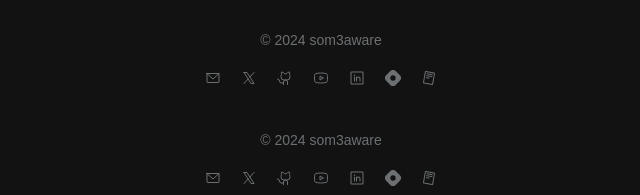
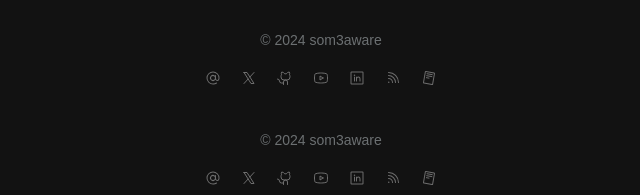
Before and after one commit to ahmedsomaa/my-portfolio, a Next.js app: page / in a window 1280 px wide. Shown: the part 726-921 px from the top of the page, without its empty margins (319-959 px from the left). Built offline with nearby package versions, Linux system fonts and the light colour scheme; a web font is replaced by a local one.

Commit message:
refactor: Change main text color to neutral 500/95

```diff
--- a/src/components/icons/socials/email.tsx
+++ b/src/components/icons/socials/email.tsx
@@ -5,27 +5,12 @@ export const EmailIcon = () => {
     <svg
       width="16px"
       height="16px"
+      fill="currentColor"
       viewBox="0 0 256 256"
       xmlns="http://www.w3.org/2000/svg"
-      className="text-secondaryDarker group-hover:text-[#EA4335] duration-200"
+      className="text-neutral-500/95 group-hover:text-[#EA4335] duration-200"
     >
-      <rect width="256" height="256" fill="none" />
-      <path
-        d="M32,56H224a0,0,0,0,1,0,0V192a8,8,0,0,1-8,8H40a8,8,0,0,1-8-8V56A0,0,0,0,1,32,56Z"
-        fill="none"
-        stroke="currentColor"
-        strokeLinecap="round"
-        strokeLinejoin="round"
-        strokeWidth="16"
-      />
-      <polyline
-        points="224 56 128 144 32 56"
-        fill="none"
-        stroke="currentColor"
-        strokeLinecap="round"
-        strokeLinejoin="round"
-        strokeWidth="16"
-      />
+      <path d="M128,24a104,104,0,0,0,0,208c21.51,0,44.1-6.48,60.43-17.33a8,8,0,0,0-8.86-13.33C166,210.38,146.21,216,128,216a88,88,0,1,1,88-88c0,26.45-10.88,32-20,32s-20-5.55-20-32V88a8,8,0,0,0-16,0v4.26a48,48,0,1,0,5.93,65.1c6,12,16.35,18.64,30.07,18.64,22.54,0,36-17.94,36-48A104.11,104.11,0,0,0,128,24Zm0,136a32,32,0,1,1,32-32A32,32,0,0,1,128,160Z"></path>
     </svg>
   );
 };
--- a/src/components/icons/socials/github.tsx
+++ b/src/components/icons/socials/github.tsx
@@ -7,7 +7,7 @@ export const GithubIcon = () => {
       height="16px"
       viewBox="0 0 256 256"
       xmlns="http://www.w3.org/2000/svg"
-      className="text-secondaryDarker group-hover:text-[#181717] duration-200"
+      className="text-neutral-500/95 group-hover:text-neutral-50/95 duration-200"
     >
       <path fill="none" d="M0 0h256v256H0z" />
       <path
--- a/src/components/icons/socials/hashnode.tsx
+++ b/src/components/icons/socials/hashnode.tsx
@@ -3,17 +3,14 @@ import React from 'react';
 export const HashnodeIcon = () => {
   return (
     <svg
-      role="img"
       width="16px"
       height="16px"
-      stroke="none"
-      viewBox="0 0 24 24"
       fill="currentColor"
+      viewBox="0 0 256 256"
       xmlns="http://www.w3.org/2000/svg"
-      className="text-secondaryDarker group-hover:text-[#2962FF] duration-200"
+      className="text-neutral-500/95 group-hover:text-[#2962FF] duration-200"
     >
-      <title>Hashnode</title>
-      <path d="M22.351 8.019l-6.37-6.37a5.63 5.63 0 0 0-7.962 0l-6.37 6.37a5.63 5.63 0 0 0 0 7.962l6.37 6.37a5.63 5.63 0 0 0 7.962 0l6.37-6.37a5.63 5.63 0 0 0 0-7.962zM12 15.953a3.953 3.953 0 1 1 0-7.906 3.953 3.953 0 0 1 0 7.906z" />
+      <path d="M106.91,149.09A71.53,71.53,0,0,1,128,200a8,8,0,0,1-16,0,56,56,0,0,0-56-56,8,8,0,0,1,0-16A71.53,71.53,0,0,1,106.91,149.09ZM56,80a8,8,0,0,0,0,16A104,104,0,0,1,160,200a8,8,0,0,0,16,0A120,120,0,0,0,56,80Zm118.79,1.21A166.9,166.9,0,0,0,56,32a8,8,0,0,0,0,16A151,151,0,0,1,163.48,92.52,151,151,0,0,1,208,200a8,8,0,0,0,16,0A166.9,166.9,0,0,0,174.79,81.21ZM60,184a12,12,0,1,0,12,12A12,12,0,0,0,60,184Z"></path>
     </svg>
   );
 };
--- a/src/components/icons/socials/linkedin.tsx
+++ b/src/components/icons/socials/linkedin.tsx
@@ -8,7 +8,7 @@ export const LinkedInIcon = () => {
       fill="currentColor"
       viewBox="0 0 256 256"
       xmlns="http://www.w3.org/2000/svg"
-      className="text-secondaryDarker group-hover:text-[#0A66C2] duration-200"
+      className="text-neutral-500/95 group-hover:text-[#0A66C2] duration-200"
     >
       <path d="M216,24H40A16,16,0,0,0,24,40V216a16,16,0,0,0,16,16H216a16,16,0,0,0,16-16V40A16,16,0,0,0,216,24Zm0,192H40V40H216V216ZM96,112v64a8,8,0,0,1-16,0V112a8,8,0,0,1,16,0Zm88,28v36a8,8,0,0,1-16,0V140a20,20,0,0,0-40,0v36a8,8,0,0,1-16,0V112a8,8,0,0,1,15.79-1.78A36,36,0,0,1,184,140ZM100,84A12,12,0,1,1,88,72,12,12,0,0,1,100,84Z"></path>
     </svg>
--- a/src/components/icons/socials/resume.tsx
+++ b/src/components/icons/socials/resume.tsx
@@ -7,7 +7,7 @@ export const ResumeIcon = () => {
       height="16px"
       viewBox="0 0 256 256"
       xmlns="http://www.w3.org/2000/svg"
-      className="text-secondaryDarker group-hover:text-secondaryDark duration-200"
+      className="text-neutral-500/95 group-hover:text-neutral-50/95 duration-200"
     >
       <path fill="none" d="M0 0h256v256H0z" />
       <rect
--- a/src/components/icons/socials/x.tsx
+++ b/src/components/icons/socials/x.tsx
@@ -7,7 +7,7 @@ export const XIcon = () => {
       height="16px"
       viewBox="0 0 256 256"
       xmlns="http://www.w3.org/2000/svg"
-      className="text-secondaryDarker group-hover:text-[#000000] duration-200"
+      className="text-neutral-500/95 group-hover:text-[#000000] duration-200"
     >
       <rect width="256" height="256" fill="none" />
       <polygon
--- a/src/components/icons/socials/youtube.tsx
+++ b/src/components/icons/socials/youtube.tsx
@@ -7,7 +7,7 @@ export const YouTubeIcon = () => {
       height="16px"
       viewBox="0 0 256 256"
       xmlns="http://www.w3.org/2000/svg"
-      className="text-secondaryDarker group-hover:text-[#FF0000] duration-200"
+      className="text-neutral-500/95 group-hover:text-[#FF0000] duration-200"
     >
       <path fill="none" d="M0 0h256v256H0z" />
       <path
```
